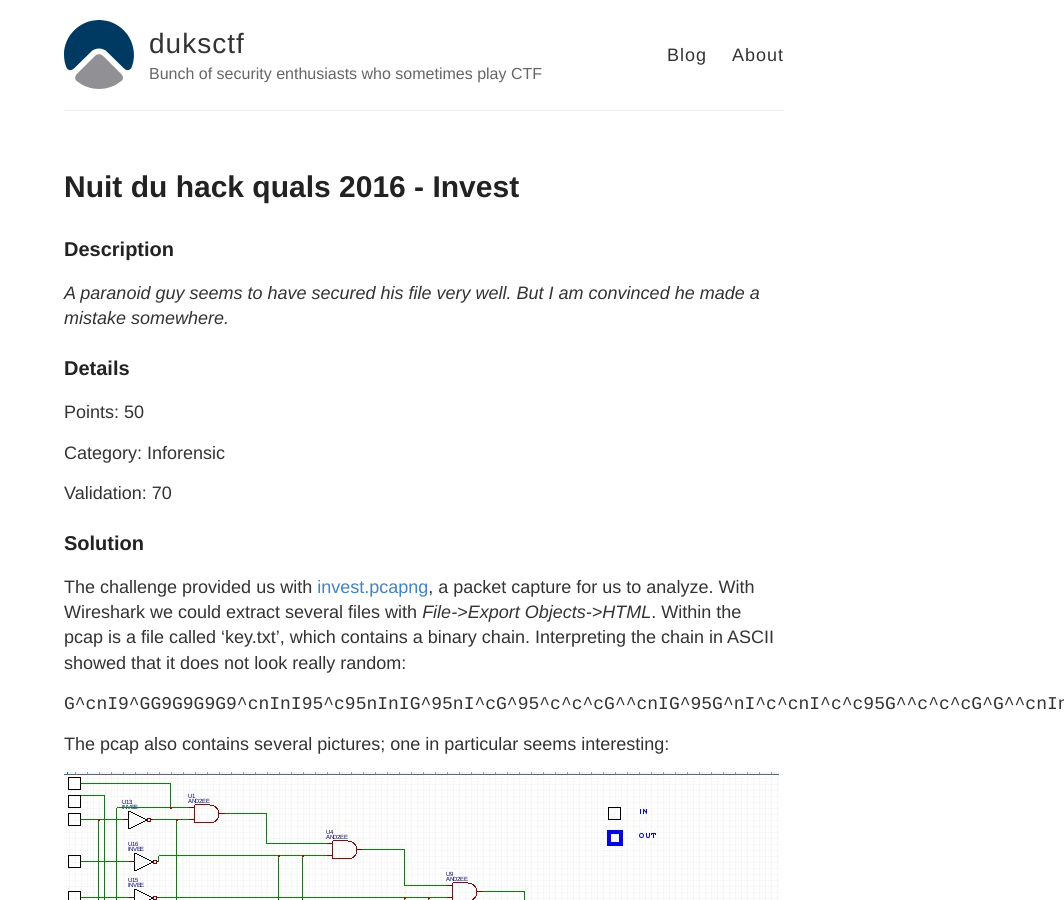
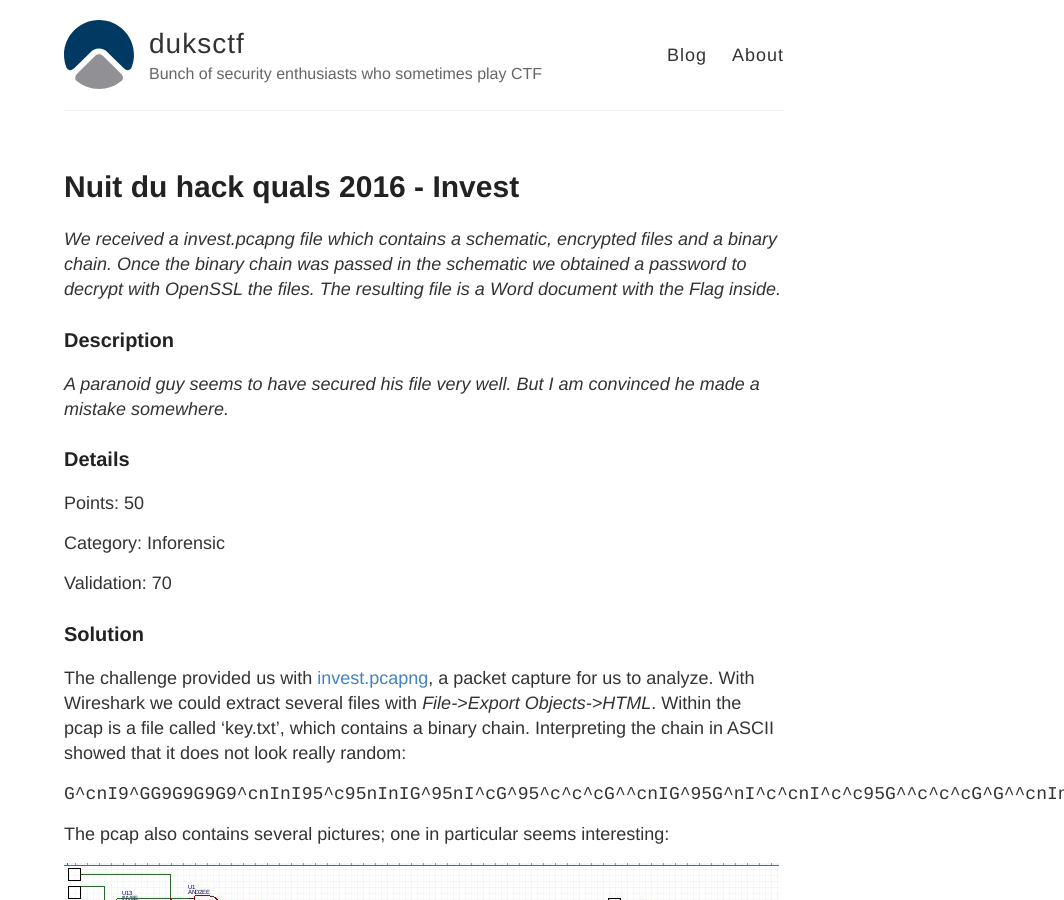
Before and after one commit to duksctf/duksctf.github.io, a Jekyll site: the page built from _posts/2016-04-04-NDH2016-invest.md, in a window 1280 px wide and 900 px high. Shown: the whole window, without its empty margins (216-1280 px from the left). Built offline with Jekyll 4.4.1, drawn with Linux system fonts in a browser that asks for light colours.

Commit message:
added excerpt

```diff
--- a/_posts/2016-04-04-NDH2016-invest.md
+++ b/_posts/2016-04-04-NDH2016-invest.md
@@ -4,7 +4,7 @@ title: Nuit du hack quals 2016 - Invest
 date: 2016-04-04
 ---
 
-
+*We received a invest.pcapng file which contains a schematic, encrypted files and a binary chain. Once the binary chain was passed in the schematic we obtained a password to decrypt with OpenSSL the files. The resulting file is a Word document with the Flag inside.*
 
 <!--more-->
 
```
